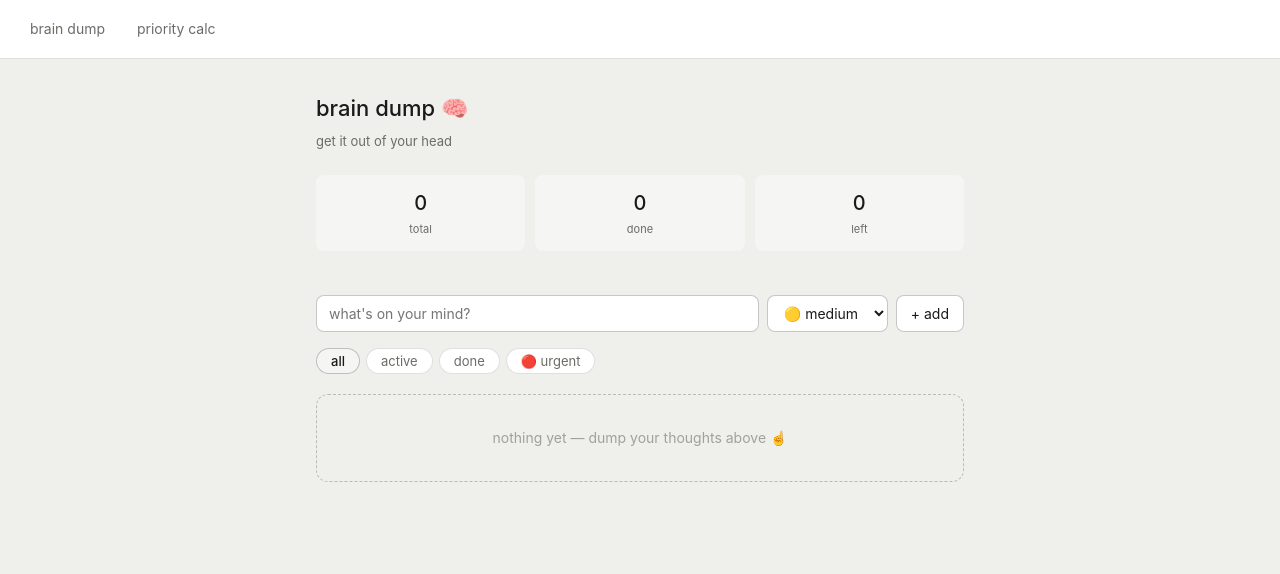
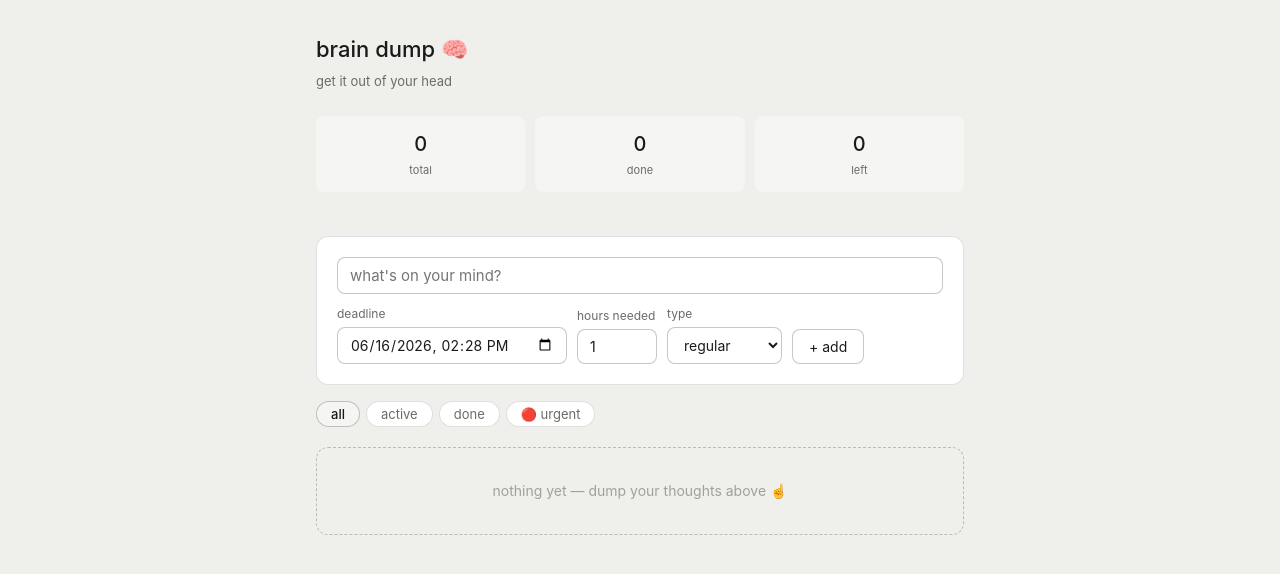
Before and after one commit to ThejaswiniM02/adhd-tools, a Next.js app: page / in a window 1280 px wide. Shown: the top 574 px of the page. Built offline with nearby package versions, Linux system fonts and the light colour scheme.

Commit message:
merge priority calc into todo

```diff
--- a/app/layout.js
+++ b/app/layout.js
@@ -1,20 +1,11 @@
 import './globals.css'
 
-export const metadata = {
-  title: 'ADHD Tools',
-  description: 'Todo + Priority Calculator',
-}
+export const metadata = { title: 'ADHD Tools', description: 'brain dump todo' }
 
 export default function RootLayout({ children }) {
   return (
     <html lang="en">
-      <body>
-        <nav>
-          <a href="/">brain dump</a>
-          <a href="/priority">priority calc</a>
-        </nav>
-        <main>{children}</main>
-      </body>
+      <body><main>{children}</main></body>
     </html>
   )
 }
--- a/app/page.js
+++ b/app/page.js
@@ -2,22 +2,41 @@
 import { useState, useEffect } from 'react'
 import styles from './todo.module.css'
 
-const STORE = 'adhd_todos_v2'
+const STORE = 'adhd_todos_v3'
+function uid() { return Date.now().toString(36) + Math.random().toString(36).slice(2, 6) }
 
-function uid() { return Date.now().toString(36) + Math.random().toString(36).slice(2, 6) }
+function calcPriority(deadline, hours, type) {
+  const hoursLeft = Math.max((new Date(deadline).getTime() - Date.now()) / 3600000, 0.01)
+  const urgency = Math.min(100, (parseFloat(hours) / hoursLeft) * 100)
+  const effort = Math.min(30, parseFloat(hours) * 3)
+  const creative = type === 'creative' ? 15 : 0
+  const score = Math.min(100, Math.round(urgency * 0.6 + effort * 0.3 + creative))
+  const level = score >= 65 ? 'high' : score >= 35 ? 'med' : 'low'
+  return { score, level }
+}
+
+function hoursUntil(dl) {
+  const h = (new Date(dl).getTime() - Date.now()) / 3600000
+  if (h < 0) return '⚠️ overdue'
+  if (h < 1) return Math.round(h * 60) + 'm left'
+  if (h < 24) return h.toFixed(1) + 'h left'
+  return Math.round(h / 24) + 'd left'
+}
 
 export default function TodoPage() {
   const [todos, setTodos] = useState([])
   const [input, setInput] = useState('')
-  const [pri, setPri] = useState('med')
+  const [deadline, setDeadline] = useState('')
+  const [hours, setHours] = useState('1')
+  const [type, setType] = useState('regular')
   const [filter, setFilter] = useState('all')
   const [mounted, setMounted] = useState(false)
 
   useEffect(() => {
-    try {
-      const raw = localStorage.getItem(STORE)
-      if (raw) setTodos(JSON.parse(raw))
-    } catch (e) {}
+    try { const r = localStorage.getItem(STORE); if (r) setTodos(JSON.parse(r)) } catch (e) {}
+    const now = new Date()
+    now.setMinutes(now.getMinutes() - now.getTimezoneOffset())
+    setDeadline(now.toISOString().slice(0, 16))
     setMounted(true)
   }, [])
 
@@ -27,33 +46,31 @@ export default function TodoPage() {
   }
 
   function add() {
-    if (!input.trim()) return
-    save([{ id: uid(), text: input.trim(), pri, done: false, ts: Date.now() }, ...todos])
+    if (!input.trim() || !deadline || !hours) return
+    const { score, level } = calcPriority(deadline, hours, type)
+    save([{ id: uid(), text: input.trim(), deadline, hours: parseFloat(hours), type, score, level, done: false, ts: Date.now() }, ...todos])
     setInput('')
   }
 
-  function toggle(id) {
-    save(todos.map(t => t.id === id ? { ...t, done: !t.done } : t))
-  }
+  function toggle(id) { save(todos.map(t => t.id === id ? { ...t, done: !t.done } : t)) }
+  function del(id) { save(todos.filter(t => t.id !== id)) }
 
-  function del(id) {
-    save(todos.filter(t => t.id !== id))
-  }
-
-  const filtered = todos.filter(t => {
+  // re-score on render so deadlines stay live
+  const scored = todos.map(t => ({ ...t, ...calcPriority(t.deadline, t.hours, t.type) }))
+  const filtered = scored.filter(t => {
     if (filter === 'active') return !t.done
     if (filter === 'done') return t.done
-    if (filter === 'high') return t.pri === 'high'
+    if (filter === 'high') return t.level === 'high'
     return true
-  })
+  }).sort((a, b) => b.score - a.score)
 
   const active = filtered.filter(t => !t.done)
   const done = filtered.filter(t => t.done)
   const total = todos.length
   const doneCount = todos.filter(t => t.done).length
   const pct = total ? Math.round((doneCount / total) * 100) : 0
-
   const priDot = { high: styles.priHigh, med: styles.priMed, low: styles.priLow }
+  const priLabel = { high: '🔴', med: '🟡', low: '🟢' }
 
   if (!mounted) return null
 
@@ -68,52 +85,59 @@ export default function TodoPage() {
         <div className={styles.stat}><span className={styles.statNum}>{total - doneCount}</span><span className={styles.statLbl}>left</span></div>
       </div>
 
-      <div className={styles.progBar}>
-        <div className={styles.progFill} style={{ width: pct + '%' }} />
-      </div>
+      <div className={styles.progBar}><div className={styles.progFill} style={{ width: pct + '%' }} /></div>
 
-      <div className={styles.addRow}>
+      <div className={styles.form}>
         <input
           value={input}
           onChange={e => setInput(e.target.value)}
           onKeyDown={e => e.key === 'Enter' && add()}
           placeholder="what's on your mind?"
-          style={{ flex: 1 }}
+          className={styles.mainInput}
         />
-        <select value={pri} onChange={e => setPri(e.target.value)}>
-          <option value="high">🔴 high</option>
-          <option value="med">🟡 medium</option>
-          <option value="low">🟢 low</option>
-        </select>
-        <button onClick={add}>+ add</button>
+        <div className={styles.formRow}>
+          <div className={styles.field}>
+            <label>deadline</label>
+            <input type="datetime-local" value={deadline} onChange={e => setDeadline(e.target.value)} />
+          </div>
+          <div className={styles.field}>
+            <label>hours needed</label>
+            <input type="number" value={hours} onChange={e => setHours(e.target.value)} min="0.5" step="0.5" style={{ width: 80 }} />
+          </div>
+          <div className={styles.field}>
+            <label>type</label>
+            <select value={type} onChange={e => setType(e.target.value)}>
+              <option value="regular">regular</option>
+              <option value="creative">✦ creative</option>
+            </select>
+          </div>
+          <button onClick={add} className={styles.addBtn}>+ add</button>
+        </div>
       </div>
 
       <div className={styles.filters}>
         {['all', 'active', 'done', 'high'].map(f => (
-          <button
-            key={f}
-            className={filter === f ? styles.filterActive : styles.filterBtn}
-            onClick={() => setFilter(f)}
-          >
+          <button key={f} className={filter === f ? styles.filterActive : styles.filterBtn} onClick={() => setFilter(f)}>
             {f === 'high' ? '🔴 urgent' : f}
           </button>
         ))}
       </div>
 
       {!filtered.length && (
-        <div className={styles.empty}>
-          {!todos.length ? 'nothing yet — dump your thoughts above ☝️' : 'no tasks match this filter'}
-        </div>
+        <div className={styles.empty}>{!todos.length ? 'nothing yet — dump your thoughts above ☝️' : 'no tasks match this filter'}</div>
       )}
 
       {active.length > 0 && (
         <>
-          <p className={styles.sectionHd}>to do</p>
+          <p className={styles.sectionHd}>to do · sorted by priority</p>
           {active.map(t => (
             <div key={t.id} className={styles.item}>
               <button className={styles.cb} onClick={() => toggle(t.id)} aria-label="mark done" />
-              <span className={`${styles.priDot} ${priDot[t.pri]}`} />
-              <span className={styles.taskText} onClick={() => toggle(t.id)}>{t.text}</span>
+              <span className={`${styles.priDot} ${priDot[t.level]}`} />
+              <div className={styles.taskBody}>
+                <span className={styles.taskText}>{t.text}{t.type === 'creative' && <span className={styles.creativeTag}>creative</span>}</span>
+                <span className={styles.taskMeta}>{priLabel[t.level]} {t.score}% priority · {hoursUntil(t.deadline)} · {t.hours}h</span>
+              </div>
               <button className={styles.delBtn} onClick={() => del(t.id)}>✕</button>
             </div>
           ))}
@@ -125,9 +149,12 @@ export default function TodoPage() {
           <p className={styles.sectionHd}>completed ✓</p>
           {done.map(t => (
             <div key={t.id} className={`${styles.item} ${styles.itemDone}`}>
-              <button className={`${styles.cb} ${styles.cbChecked}`} onClick={() => toggle(t.id)} aria-label="mark undone">✓</button>
-              <span className={`${styles.priDot} ${priDot[t.pri]}`} />
-              <span className={`${styles.taskText} ${styles.taskDone}`} onClick={() => toggle(t.id)}>{t.text}</span>
+              <button className={`${styles.cb} ${styles.cbChecked}`} onClick={() => toggle(t.id)}>✓</button>
+              <span className={`${styles.priDot} ${priDot[t.level]}`} />
+              <div className={styles.taskBody}>
+                <span className={`${styles.taskText} ${styles.taskDone}`}>{t.text}</span>
+                <span className={styles.taskMeta}>{hoursUntil(t.deadline)}</span>
+              </div>
               <button className={styles.delBtn} onClick={() => del(t.id)}>✕</button>
             </div>
           ))}
--- a/app/todo.module.css
+++ b/app/todo.module.css
@@ -9,10 +9,15 @@
 .progBar { height: 4px; background: var(--bg3); border-radius: 2px; margin-bottom: 1.5rem; overflow: hidden; }
 .progFill { height: 100%; background: var(--teal); border-radius: 2px; transition: width 0.3s; }
 
-.addRow { display: flex; gap: 8px; margin-bottom: 1rem; flex-wrap: wrap; }
+.form { background: var(--bg); border: 0.5px solid var(--border); border-radius: var(--radius-lg); padding: 1.25rem; display: flex; flex-direction: column; gap: 10px; margin-bottom: 1rem; }
+.mainInput { width: 100%; font-size: 15px; }
+.formRow { display: flex; gap: 10px; align-items: flex-end; flex-wrap: wrap; }
+.field { display: flex; flex-direction: column; gap: 4px; }
+.field label { font-size: 12px; color: var(--text2); }
+.addBtn { align-self: flex-end; padding: 8px 16px; }
 
 .filters { display: flex; gap: 6px; margin-bottom: 1.25rem; flex-wrap: wrap; }
-.filterBtn { padding: 4px 14px; border-radius: 20px; font-size: 13px; color: var(--text2); border: 0.5px solid var(--border); background: var(--bg); }
+.filterBtn { padding: 4px 14px; border-radius: 20px; font-size: 13px; color: var(--text2); border: 0.5px solid var(--border); background: var(--bg); cursor: pointer; }
 .filterActive { padding: 4px 14px; border-radius: 20px; font-size: 13px; color: var(--text); border: 0.5px solid var(--border2); background: var(--bg2); font-weight: 500; cursor: pointer; }
 
 .sectionHd { font-size: 11px; font-weight: 500; color: var(--text3); letter-spacing: .06em; text-transform: uppercase; margin: 1.25rem 0 6px; }
@@ -29,10 +34,13 @@
 .priMed { background: var(--amber); }
 .priLow { background: var(--teal); }
 
-.taskText { flex: 1; font-size: 15px; cursor: pointer; }
+.taskBody { flex: 1; display: flex; flex-direction: column; gap: 2px; min-width: 0; }
+.taskText { font-size: 15px; }
+.taskMeta { font-size: 11px; color: var(--text3); }
 .taskDone { text-decoration: line-through; color: var(--text3); }
+.creativeTag { font-size: 11px; padding: 1px 7px; border-radius: 20px; background: #EEEDFE; color: #3C3489; margin-left: 6px; }
 
-.delBtn { border: none; background: none; color: var(--text3); font-size: 15px; padding: 2px 4px; cursor: pointer; border-radius: 4px; }
+.delBtn { border: none; background: none; color: var(--text3); font-size: 15px; padding: 2px 4px; cursor: pointer; border-radius: 4px; flex-shrink: 0; }
 .delBtn:hover { color: var(--text); background: var(--bg2); }
 
-.empty { text-align: center; padding: 2rem; color: var(--text3); font-size: 14px; border: 0.5px dashed var(--border2); border-radius: var(--radius-lg); margin-top: 1rem; }
+.empty { text-align: center; padding: 2rem; color: var(--text3); font-size: 14px; border: 0.5px dashed var(--border2); border-radius: var(--radius-lg); }
```
